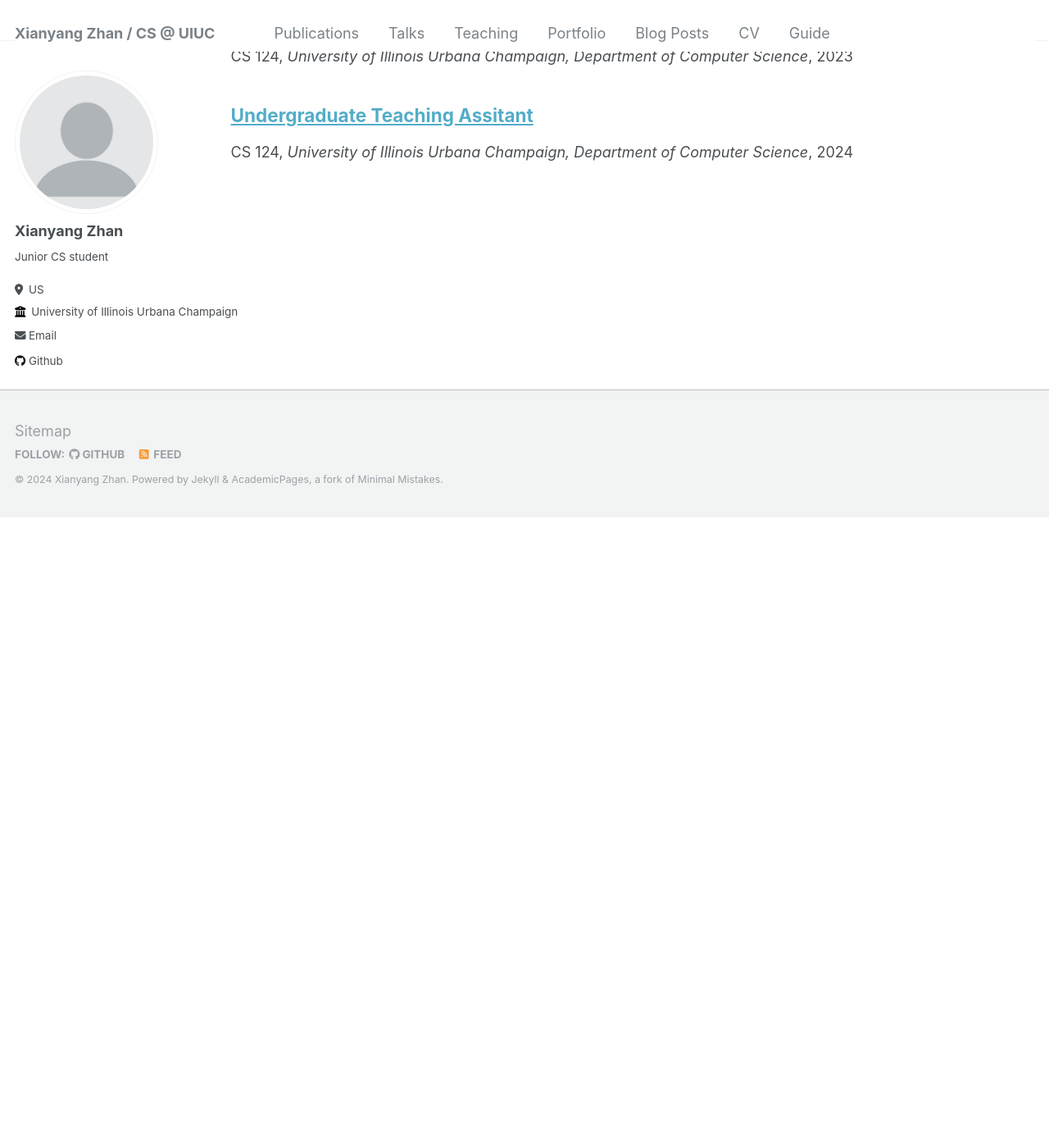
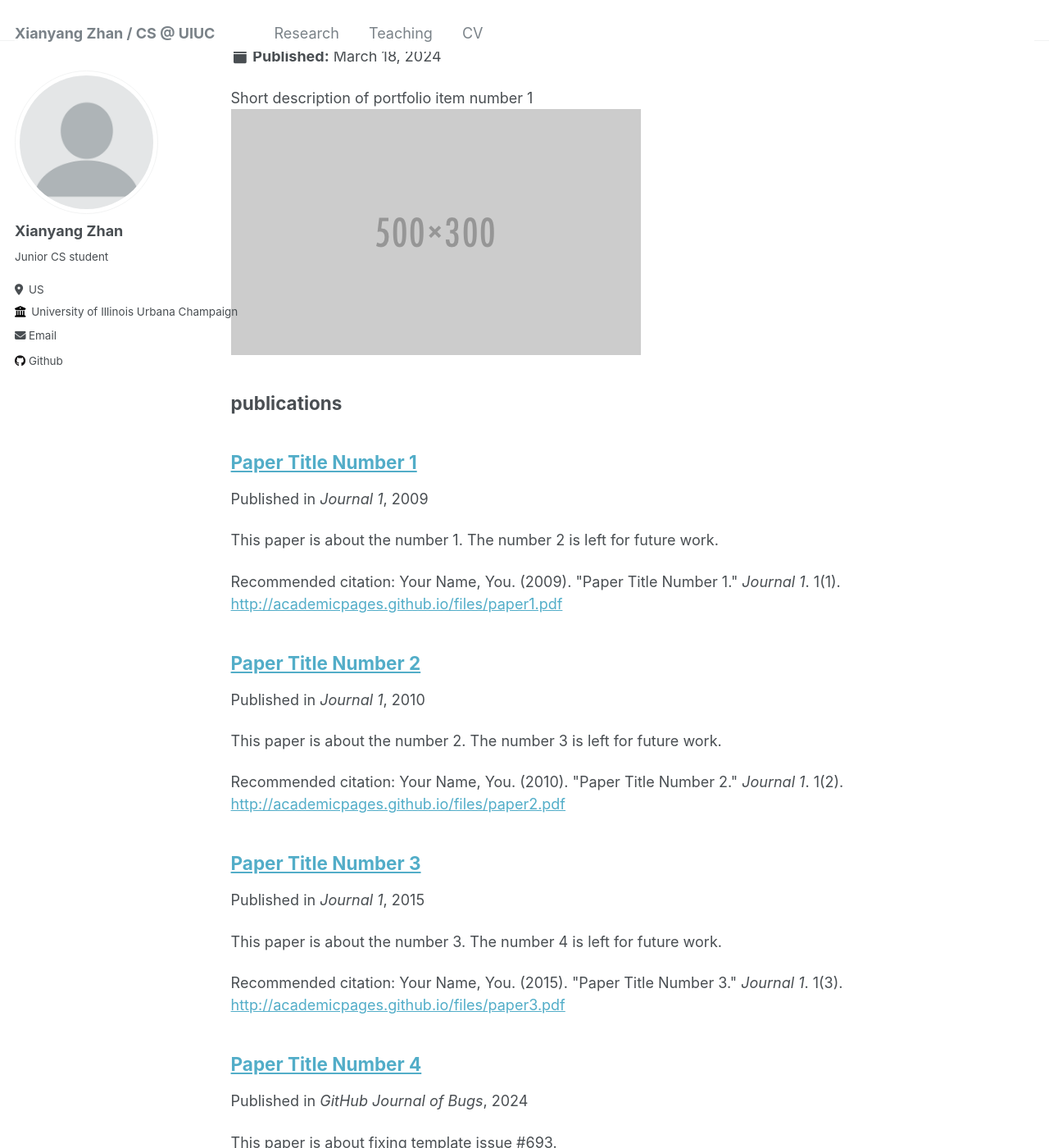
Before and after one commit to xzhan0/xzhan0.github.io, a Jekyll site: the page built from _pages/sitemap.md, in a window 1280 px wide and 1400 px high, scrolled down 2663 px. Shown: the whole window at 82% size. Built offline with Jekyll 4.4.1, drawn with Linux system fonts in a browser that asks for light colours; before the commit the page ends 3293 px from its top, so only the background shows below that; some of the changed text lies outside the part shown.

Commit message:
nav bar changed

```diff
--- a/_config.yml
+++ b/_config.yml
@@ -203,13 +203,13 @@ collections:
     output: true
     permalink: /:collection/:path/
   publications:
-    output: false
+    output: true
     permalink: /:collection/:path/
   portfolio:
-    output: false
+    output: true
     permalink: /:collection/:path/
   talks:
-    output: false
+    output: true
     permalink: /:collection/:path/
 
 
--- a/_data/navigation.yml
+++ b/_data/navigation.yml
@@ -1,22 +1,19 @@
 # main links links
 main:
-  - title: "Publications"
-    url: /publications/
-
-  - title: "Talks"
-    url: /talks/
+  - title: "Research"
+    url: /research/
 
   - title: "Teaching"
     url: /teaching/
 
-  - title: "Portfolio"
-    url: /portfolio/
+  # - title: "Portfolio"
+  #   url: /portfolio/
 
-  - title: "Blog Posts"
-    url: /year-archive/
+  # - title: "Blog Posts"
+  #   url: /year-archive/
 
   - title: "CV"
     url: /cv/
 
-  - title: "Guide"
-    url: /markdown/
+  # - title: "Guide"
+  #   url: /markdown/
```
